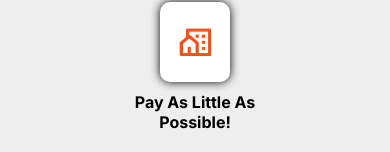
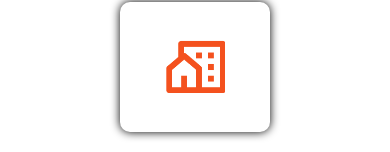
Before and after one commit to Abdulmojeed58/Real-Estate, a React (Create React App) app: page / in a window 390 px wide. Shown: the part 1380-1532 px from the top of the page. Built offline with nearby package versions, Linux system fonts and the light colour scheme; no server answers.

Commit message:
Making it fully responsive

```diff
--- a/src/Components/About/About.module.css
+++ b/src/Components/About/About.module.css
@@ -92,11 +92,25 @@
 
 @media(max-width: 770px) {
     .about ul {
-        /* background-color: green; */
         width: 90%;
     }
 
     .about ul li .vecName {
         width: 150px;
     }
+
+    .about li .vector {
+        width: 50%;
+        height: 130px;
+    }
+
+    .about ul li img {
+        width: 40%;
+        display: block;
+    }
+
+    .about li .vecName {
+        margin-top: 1.2rem;
+    }
+
 }
--- a/src/Components/Footer/Footer.module.css
+++ b/src/Components/Footer/Footer.module.css
@@ -122,12 +122,27 @@ footer .footerBottom p {
 }
 
 @media(max-width: 720px) {
+    footer {
+        padding: 2rem 2rem;
+    }
+
+    footer .lineBottom {
+        width: 100%;
+    }
+
     footer ul {
-        gap: 1rem;
-        font-size: 12px;
+        flex-wrap: wrap;
+        justify-content: center;
+        gap: 1.2rem;
+        font-size: 14px;
     }
 
     footer .social {
         gap: 1rem;
     }
+
+    footer .footerBottom p {
+        text-align: center;
+        font-size: 14px;
+    }
 }
--- a/src/Components/Form/Form.module.css
+++ b/src/Components/Form/Form.module.css
@@ -101,6 +101,10 @@
         margin-inline: auto;
         font-size: 1.1rem;
     }
+
+    .form form {
+        width: 90%;
+    }
 }
 
 
--- a/src/Components/Properties/Pagination.module.css
+++ b/src/Components/Properties/Pagination.module.css
@@ -34,6 +34,7 @@
 }
 
 .pagination p.inActive {
-    background-color: gray;
+    background-color: #BDBDBD;
+    color: #F3F3F3;
     color: white;
 }
--- a/src/index.css
+++ b/src/index.css
@@ -12,4 +12,5 @@ body {
   -webkit-font-smoothing: antialiased;
   -moz-osx-font-smoothing: grayscale;
   margin-bottom: 2rem;
+  background-color: white !important;
 }
```
